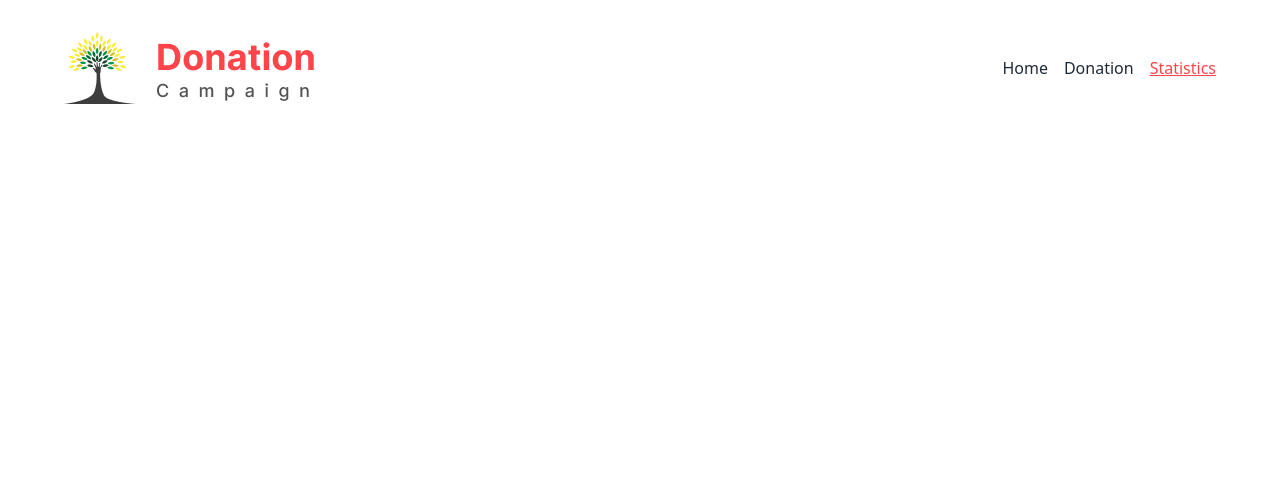
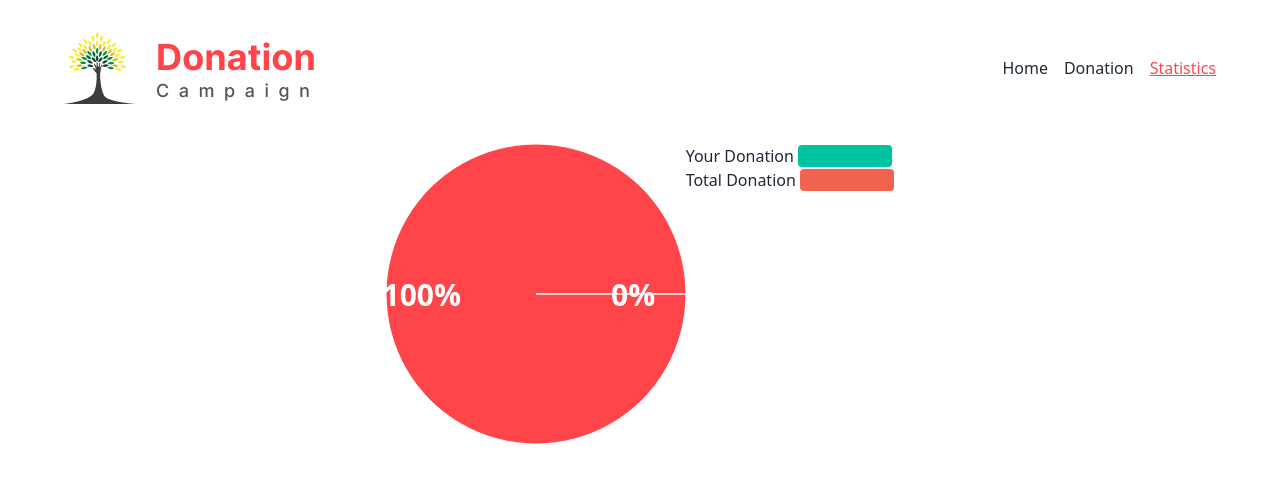
Before and after one commit to safimiazi/assignment-8, a React (Vite) app: page /statistics in a window 1280 px wide. Shown: the top 482 px of the page. Built offline with nearby package versions, Linux system fonts and the light colour scheme.

Commit message:
Statistics page complete

```diff
--- a/src/Components/CardDetails/CardDetails.jsx
+++ b/src/Components/CardDetails/CardDetails.jsx
@@ -1,4 +1,4 @@
-import { useState } from "react";
+
 import { useLoaderData, useParams } from "react-router-dom";
 import Swal from 'sweetalert2'
 
--- a/src/Components/Chart/Chart.jsx
+++ b/src/Components/Chart/Chart.jsx
@@ -16,6 +16,9 @@ const renderCustomizedLabel = ({
   const radius = innerRadius + (outerRadius - innerRadius) * 0.5;
   const x = cx + radius * Math.cos(-midAngle * RADIAN);
   const y = cy + radius * Math.sin(-midAngle * RADIAN);
+
+
+
 
   return (
     <text
--- a/src/Pages/Donation/Donation.jsx
+++ b/src/Pages/Donation/Donation.jsx
@@ -1,4 +1,5 @@
 import { useEffect, useState } from "react";
+import { Link } from "react-router-dom";
 
 
 const Donation = () => {
@@ -44,7 +45,9 @@ const Donation = () => {
                                 <button style={{backgroundColor:card.buttonBackgroundColor}}>{card.category}</button>
                                 <h1 className="text-2xl font-bold">{card.title}</h1>
                                 <p className="py-6" style={{color:card.titleColor}}>${card.price}</p>
+                                <Link to="/donation">
                                 <button style={{backgroundColor: card.buttonBackgroundColor}} className="btn">View Details</button>
+                                </Link>
                             </div>
                         </div>
                     </div>
@@ -55,7 +58,7 @@ const Donation = () => {
         </div>
 
         <div className="flex justify-center">
-        <button onClick={handleClicked}  className={`btn bg-lime-400 ${clicked ? 'hidden': ''}`}>show all</button>
+        <button onClick={handleClicked}  className={`btn bg-lime-400 ${clicked ? 'hidden': ''} ${card.length > 4 ? '' : 'hidden'}`}>show all</button>
         </div>
 
         </div>
--- a/src/Pages/Statistics/Statistics.jsx
+++ b/src/Pages/Statistics/Statistics.jsx
@@ -3,8 +3,12 @@ import Chart from "../../Components/Chart/Chart";
 
 const Statistics = () => {
     return (
-        <div>
+        <div className="flex justify-center my-10">
            <Chart></Chart>
+           <div>
+            <p>Your Donation  <span className="mx- text-[#00C49F] rounded bg-[#00C49F]">......................</span></p>
+            <p>Total Donation <span className=" text-[#f0644f] rounded bg-[#f0644f]">......................</span></p>
+           </div>
         </div>
     );
 };
--- a/src/Router/Route.jsx
+++ b/src/Router/Route.jsx
@@ -24,7 +24,8 @@ const myCreateRoute = createBrowserRouter([
             },
             {
                 path: "/statistics",
-                element: <Statistics></Statistics>
+                element: <Statistics></Statistics>,
+                loader: () => fetch('/public/data.json')
             },
             {
                 path: "/card/:id",
```
